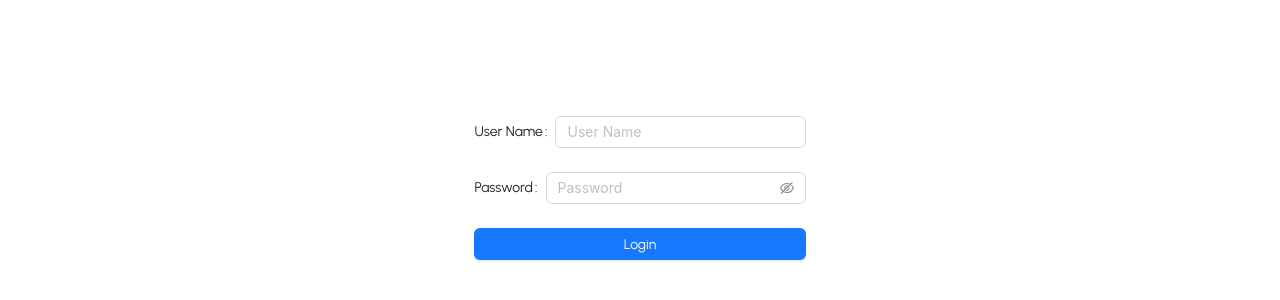
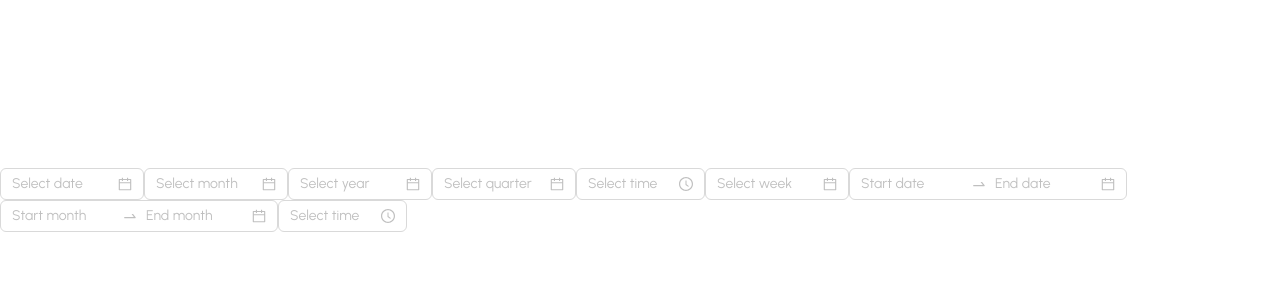
Before and after one commit to Sumanth-rockzz/AntDesignBasics, a React (Create React App) app: page / in a window 1280 px wide. Shown: the part 200-500 px from the top of the page. Built offline with nearby package versions, Linux system fonts and the light colour scheme.

Commit message:
DatePicker,RangePicker & TimePicker

```diff
--- a/src/App.js
+++ b/src/App.js
@@ -1,44 +1,20 @@
-import React, { useState } from "react";
+import React from "react";
 import "./App.css";
-import { Form, Input, Button, message, Alert } from "antd";
+import { DatePicker } from "antd";
 
 const App = () => {
-  const [showAlert, setShowAlert] = useState(false);
-  const submitHandler = (e) => {
-    console.log(e);
-    setTimeout(() => {
-      setShowAlert(true);
-      //message.success(`Logged In as ${e.username} Successfully`, 5); //[error,warning,success]
-    }, 2000);
-  };
   return (
     <div className="app">
       <header className="app-header">
-        {showAlert && (
-          <Alert
-            type="error"
-            message="error"
-            description="Something went Wrong"
-            closable
-          />
-        )}
-        <Form onFinish={submitHandler}>
-          <Form.Item label="User Name" name="username">
-            <Input placeholder="User Name" required></Input>
-          </Form.Item>
-          <Form.Item label="Password" name="password">
-            <Input.Password
-              placeholder="Password"
-              type="password"
-              required
-            ></Input.Password>
-          </Form.Item>
-          <Form.Item>
-            <Button type="primary" htmlType="submit" block>
-              Login
-            </Button>
-          </Form.Item>
-        </Form>
+        <DatePicker picker="date" />
+        <DatePicker picker="month" />
+        <DatePicker picker="year" />
+        <DatePicker picker="quarter" />
+        <DatePicker picker="time" />
+        <DatePicker picker="week" />
+        <DatePicker.RangePicker />
+        <DatePicker.RangePicker picker="month" />
+        <DatePicker.TimePicker />
       </header>
     </div>
   );
```
